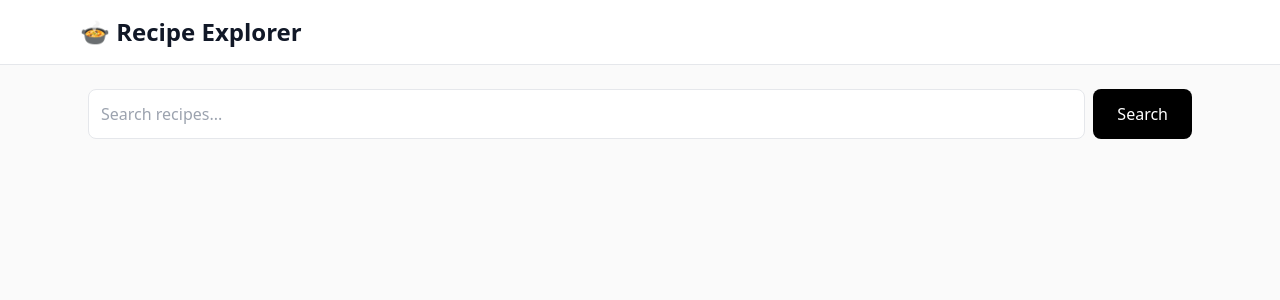
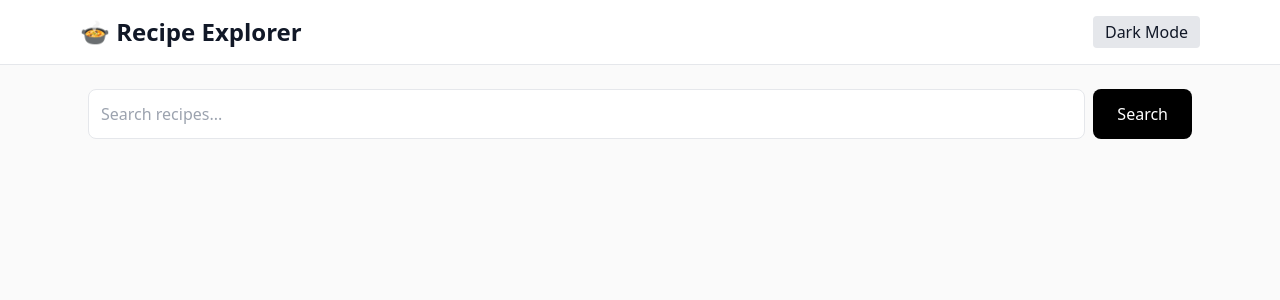
Before and after one commit to Rabbi111-cloud/RecipeApp, a Next.js app: page / in a window 1280 px wide. Shown: the top 300 px of the page. Built offline with nearby package versions, Linux system fonts and the light colour scheme.

Commit message:
Update layout.js

```diff
--- a/app/layout.js
+++ b/app/layout.js
@@ -1,4 +1,7 @@
+'use client'
+
 import './globals.css'
+import { useState, useEffect } from 'react'
 
 export const metadata = {
   title: 'Recipe Explorer',
@@ -6,12 +9,24 @@ export const metadata = {
 }
 
 export default function RootLayout({ children }) {
+  const [dark, setDark] = useState(false)
+
+  useEffect(() => {
+    document.body.classList.toggle('dark', dark)
+  }, [dark])
+
   return (
     <html lang="en">
-      <body className="bg-[#fafafa] text-gray-900">
-        <header className="border-b bg-white">
-          <div className="max-w-6xl mx-auto p-4">
+      <body className="bg-[#fafafa] dark:bg-gray-900 text-gray-900 dark:text-gray-100 transition-colors">
+        <header className="border-b bg-white dark:bg-gray-800">
+          <div className="max-w-6xl mx-auto p-4 flex justify-between items-center">
             <h1 className="text-2xl font-bold">🍲 Recipe Explorer</h1>
+            <button
+              onClick={() => setDark(!dark)}
+              className="bg-gray-200 dark:bg-gray-700 px-3 py-1 rounded"
+            >
+              {dark ? 'Light Mode' : 'Dark Mode'}
+            </button>
           </div>
         </header>
         {children}
```
